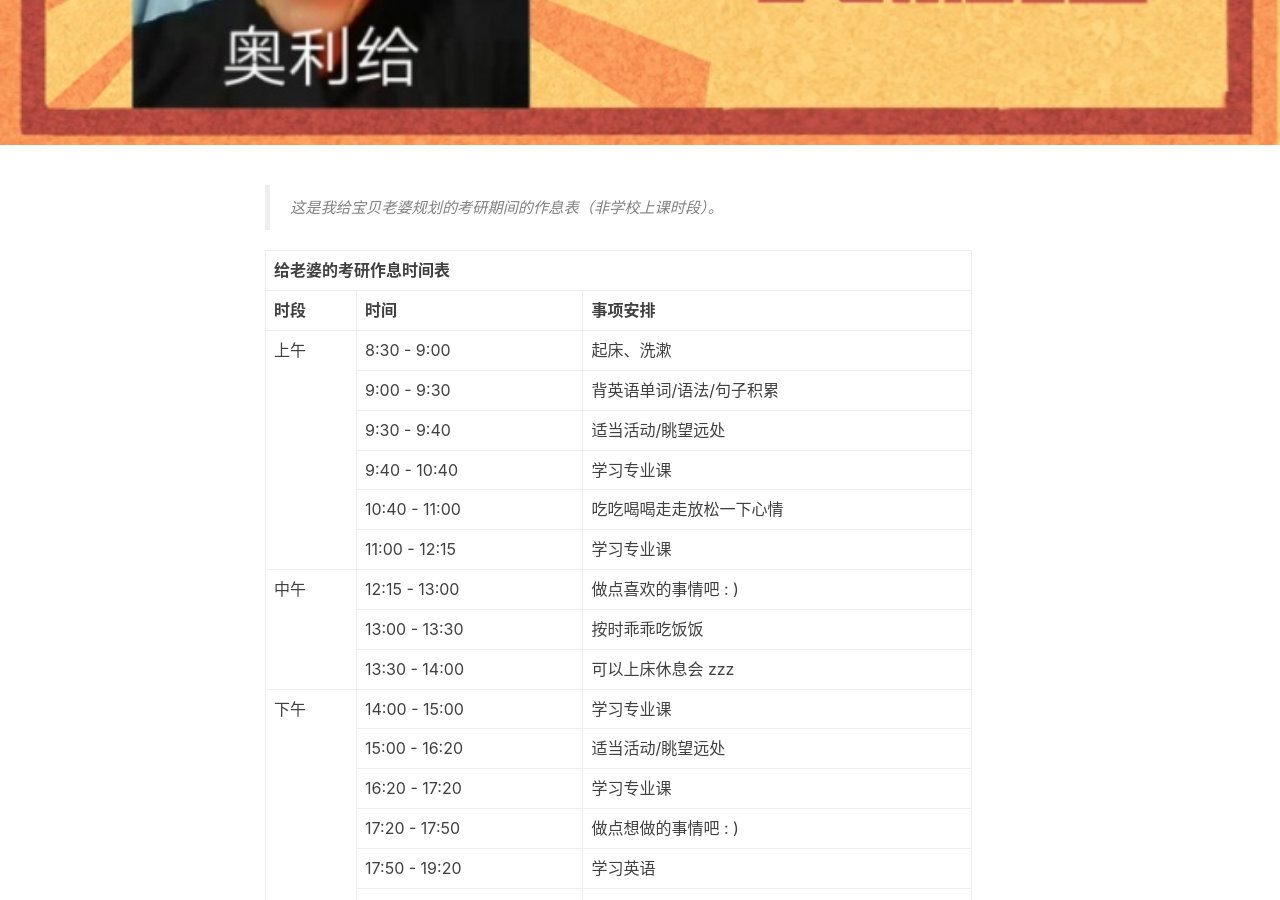
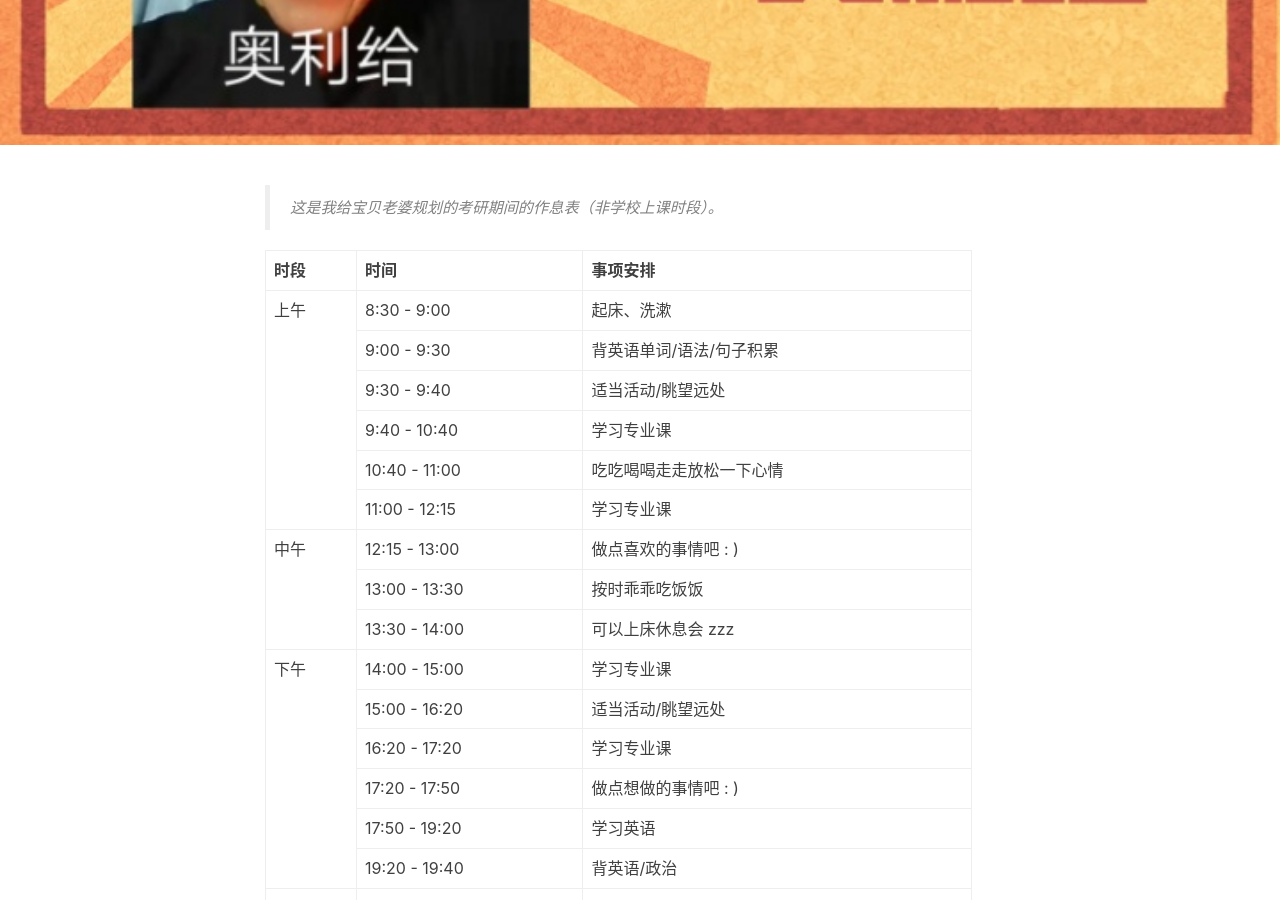
Before and after one commit to Echo-Ji/Echo-Ji.github.io, a Jekyll site: the page built from _posts/2020-06-18-考研作息时间表.md, in a window 1280 px wide and 900 px high, scrolled down 378 px. Built offline with Jekyll 4.4.1, drawn with Linux system fonts in a browser that asks for light colours; nearby versions of some CDN libraries; comment, search, counter and statistics services are not loaded.

Commit message:
:gift_heart: schedule

```diff
--- a/_posts/2020-06-18-考研作息时间表.md
+++ b/_posts/2020-06-18-考研作息时间表.md
@@ -14,10 +14,9 @@ tags:
 
 > 这是我给宝贝老婆规划的考研期间的作息表（非学校上课时段）。
 
+
+
 <table align="center">
-    <tr>
-        <th align="center" colspan="3">给老婆的考研作息时间表</th>
-    </tr>
     <tr>
         <th>时段</th>
         <th>时间</th>
```
